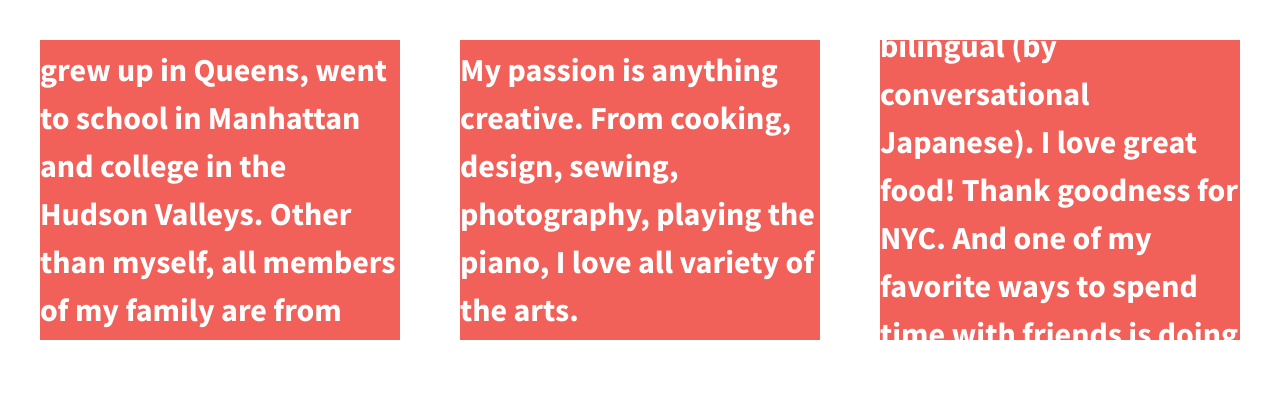
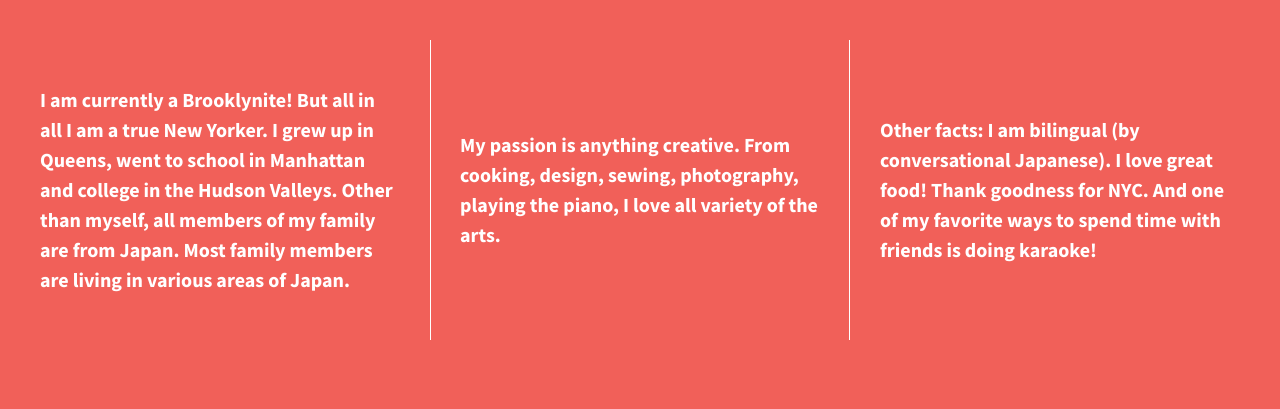
Before and after one commit to tomi-design/flexbox-divs, a plain HTML site: page index.html in a window 1280 px wide. Drawn offline with nearby package versions, Linux system fonts and the light colour scheme.

Commit message:
added media queries

```diff
--- a/css/main.css
+++ b/css/main.css
@@ -97,38 +97,37 @@ textarea {
 
 
 html {
-  background-color: #fff;
+  background-color: #f16059;
   height: 100%;
+  width: 100%;
 }
 
 body {
   font-family: 'Source Sans Pro', sans-serif;
+  font-weight: 700;
   padding: 2em;
   font-size: 1.25em;
   height: 100%;
 }
 
 .wrapper {
-  /*add display:flex and set justify-content to space-between*/
   display: flex;
+  flex-flow: row wrap;
   justify-content: space-between;
-  font-weight: 700;
+  align-items: center;
 }
 
 .div-1, .div-2, .div-3 {
-  /*give the divs a width of 30%, add display:flex, set justify-content and align-items to center*/
   display: flex;
   justify-content: center;
   align-items: center;
-  width: 30%;
+  width: 30%; /*if you add width of 30% the contents will not wrap vertically. all the content will be lined horizontally*/
   color: #fff;
   line-height: 1.5em;
-  font-size: 1.6em;
+  font-size: 1em;
   background-color: #f16059;
-  height: 300px;
+  height: 300px; /*solution code says 'auto'*/
 }
-
-
 
 
 /* ==========================================================================
@@ -210,6 +209,18 @@ body {
    These examples override the primary ('mobile first') styles.
    Modify as content requires.
    ========================================================================== */
+@media all and (min-width: 1200px) {
+  .div-1 {
+    border-right: 1px solid white;
+    padding-right: 30px;
+  }
+
+  .div-3 {
+    border-left: 1px solid white;
+    padding-left: 30px;
+  }
+}
+
 
 @media print,
        (-webkit-min-device-pixel-ratio: 1.25),
```
